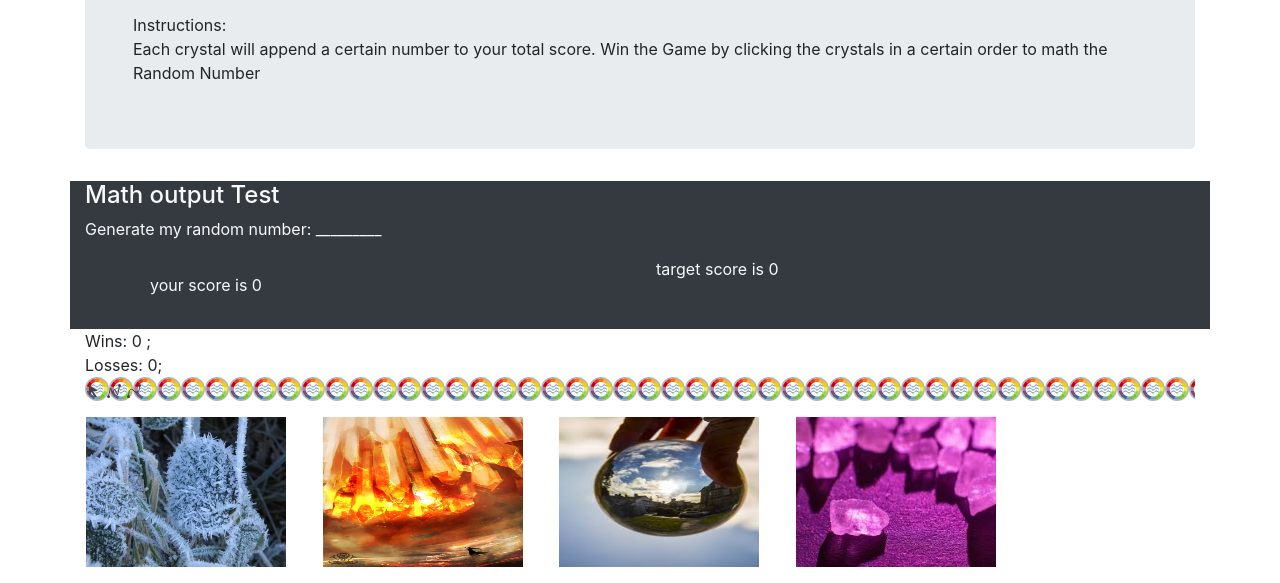
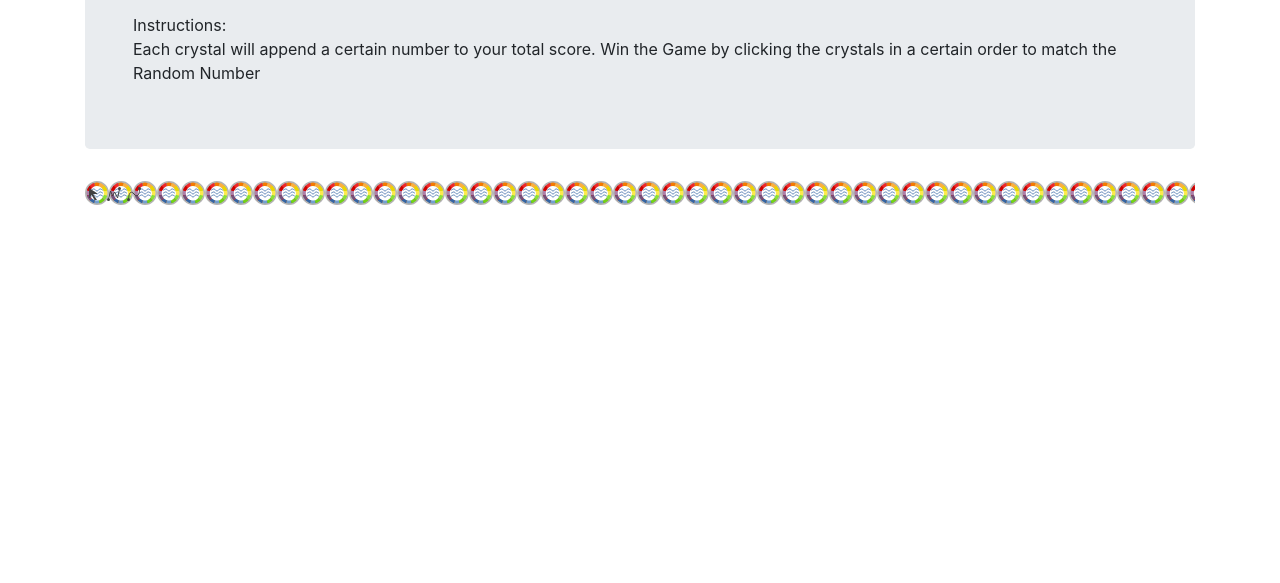
Before and after one commit to HCdev134/unit-4-game, a plain HTML site: page index.html in a window 1280 px wide. Shown: the part 290-873 px from the top of the page. After the commit the page ends 800 px from the top, so only its background shows below. Drawn offline with nearby package versions, Linux system fonts and the light colour scheme; files whose address does not match are found by name.

Commit message:
change index.html

```diff
--- a/index.html
+++ b/index.html
@@ -11,9 +11,7 @@
     <!---bootstrap-->
     <link rel="stylesheet" href="https://maxcdn.bootstrapcdn.com/bootstrap/4.0.0/css/bootstrap.min.css">
 
-<!-- SHOULD JQUERY GO IN THE HEAD OF THE DOCUMENT, OR BE INCLUDED RIGHT BEFORE THE SCRIPT TAG?, OR IN AN OUTSIDE DOCUMENT?-->
-      <!---example of what my "official" portfolio will look like,
-    minus the animal jokes : http://www.osuitviscom.com/wallers/-->
+
     <link rel="stylesheet" type="text/css" media="screen" href="assets/css/style.css" />
     <style>
         .red-tooltip + .tooltip > .tooltip-inner {
@@ -50,7 +48,7 @@
                                 <div class="col-xs-12">
                                     Instructions:
 
-                             <blockquote> Each crystal will append a certain number to your total score.  Win the Game by clicking the crystals in a certain order to math the Random Number </blockquote>
+                             <blockquote> Each crystal will append a certain number to your total score.  Win the Game by clicking the crystals in a certain order to match the Random Number </blockquote>
                                 </div>
                             </div>
                         </div>
@@ -60,34 +58,21 @@
     </div>
 
 
-    <div id="math-output" class="container bg-dark text-light" onclick="randoNumber()" >
-        <h4 class="math-output-test-head">Math output Test</h4>
-       Generate my random number:  _________
+    <div id="math-output" class="container bg-dark text-light" onclick="randomNumber()" >
+
     </div>
 
 
-    <div class="container">
-        <div class="row">
-            <div class="col-md-6 bg-dark text-light jumbotron-fluid p-3">
-                    <div id="player-current-score" class="ml-5 mr-5 p-3 bg-muted text-light">
-                       Player Current Score :
-                     </div>
-             </div>
+<div class="target-score"></div>
+<div class="current-score"></div>
+ <div id="scores">
+     <div id="wins">
 
-            <div class="col-md-6 bg-dark text-light jumbotron-fluid p-3">
+     </div>
+     <div id="losses">
 
-            <div id="player-target-score" > Score To Win: </div>
-            </div>
-        </div>
-    </div>
-    <div class="container">
-        <div id="wins">
-            Wins: 0 ;
-        </div>
-        <div id="losses">
-            Losses: 0;
-        </div>
-    </div>
+     </div>
+ </div>
 
     <!--add tooltip data attributes-->
     <div id="game-img-container" class="container">
@@ -99,23 +84,7 @@
 
         </div>
     </div>
-                    <!---COMMENTS SECTION-->
-    <!----layout pretty much set up and looking nice, still having trouble with the script, same with the previous assignment,
-    this is probably my 10th or so attempt, just now came across one of our old powerpoints that says to turn it in anyway even if we dont like it or even if it doesn't work :( will keep trying and trying to get it to work, i see from solution files sort of how it works, but trying to re create that on my own without using any of that code never seems to pan out -->
 
-<div class="container">
-    <div class="row">
-        <div class="col-xs-12">
-           <img id="crystal-a" class="m-3" src="assets/images/ice-crystal.jpg" width="200px" height="150px" max="210px" alt="Crystal 1" >
-           <img id="crystal-b" class="m-3" src="assets/images/fire-crystal.jpeg" width="200px" height="150px" max="210px" alt="Crystal 2" >
-           <img id="crystal-c" class="m-3" src="assets/images/earth-crystal.jpg" width="200px" height="150px" max="210px" alt="Crystal 3" >
-           <img id="crystal-d" class="m-3" src="assets/images/pink-crystal.jpg" width="200px" height="150px" max="210px" alt="Crystal 4">
-
-
-
-        </div>
-    </div>
-</div>
 
  <!-- Added link to the jQuery Library
 IMPORTANT: GOES BEFORE SCRIPT TAG -->
```
